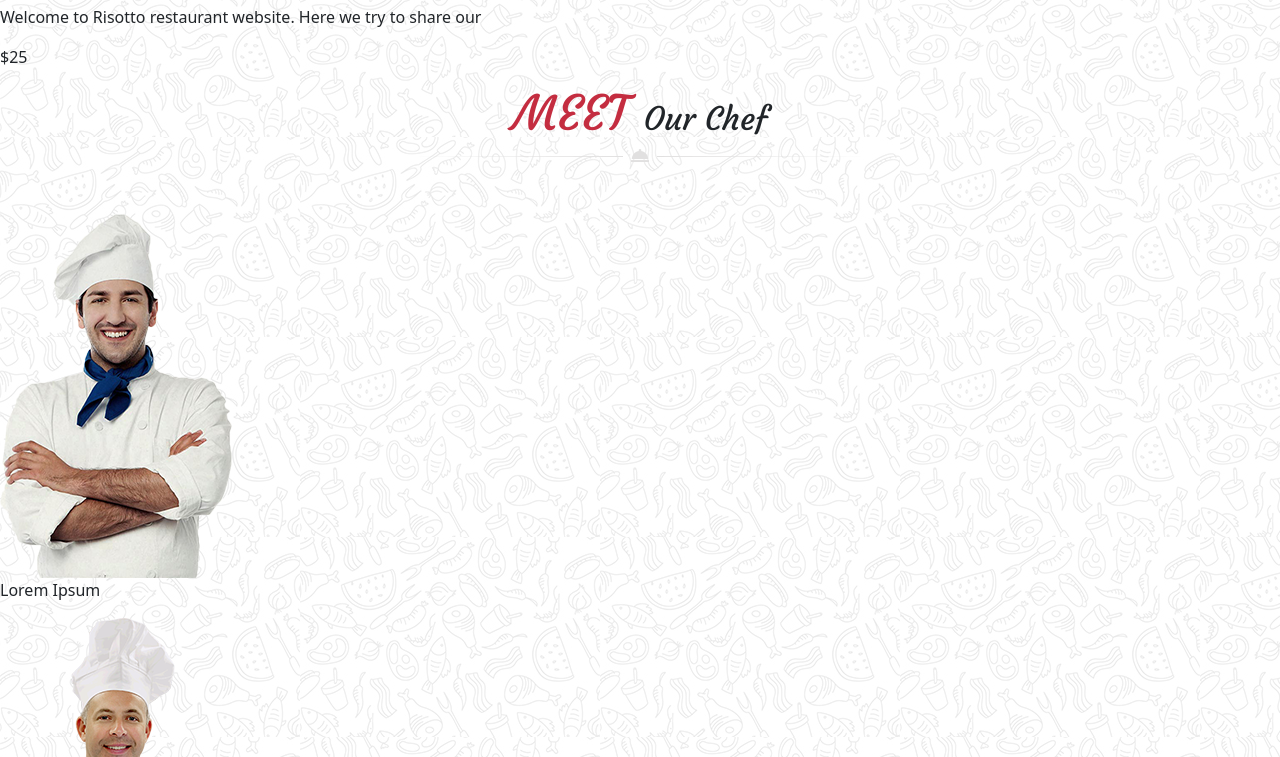
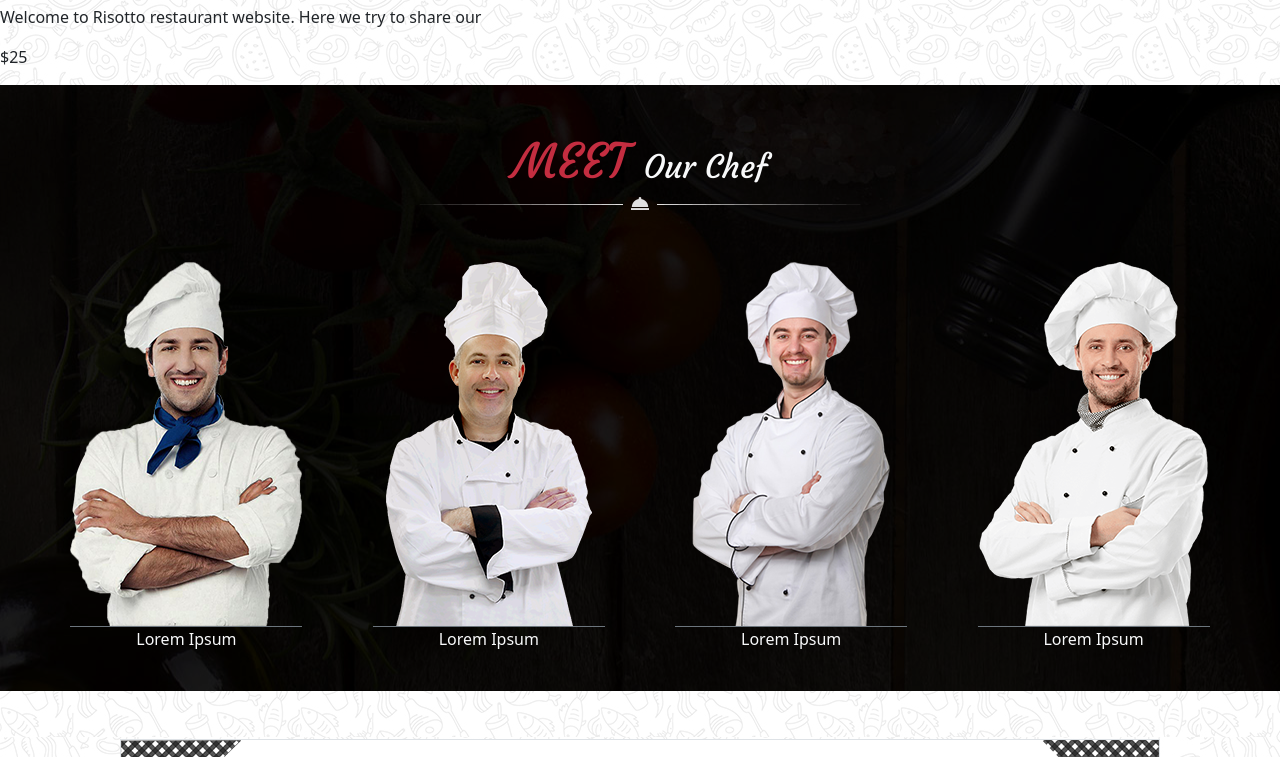
Before and after one commit to shuupsy/git_bootstrap_les_chefs_14, a website: page index.html in a window 1280 px wide. Shown: the part 3663-4420 px from the top of the page. Drawn offline with nearby package versions, Linux system fonts and the light colour scheme.

Commit message:
Chefs, done

```diff
--- a/index.html
+++ b/index.html
@@ -199,32 +199,32 @@
             <!-- Fin section List Menu -->
         </section>
 
-        <!-- Section Photos Chefs -->
-        <section>
+        <!-- Section(2) Photos Chefs -->
+        <section id="chefs" class="py-4">
             <!-- Titre photos chefs -->
-            <div class="titres mb-5">
-                <h2 class="m-0"><span>MEET </span>Our Chef</h2>
+            <div class="titres mt-4">
+                <h2 class="m-0 text-light"><span>MEET </span>Our Chef</h2>
                 <img src="public/images/decoration_line.png" alt="decoration line">
             </div>
             <!-- Photos chefs -->
-            <div>
+            <div class="mt-5 d-flex justify-content-evenly text-light text-center">
                 <div>
-                    <img src="public/images/chef1.png" alt="">
+                    <img class="border-bottom border-secondary" src="public/images/chef1.png" alt="chef cuisto">
                     <p>Lorem Ipsum</p>
                 </div>
 
                 <div>
-                    <img src="public/images/chef2.png" alt="">
+                    <img class="border-bottom border-secondary" src="public/images/chef2.png" alt="chef cuisto">
                     <p>Lorem Ipsum</p>
                 </div>
 
                 <div>
-                    <img src="public/images/chef3.png" alt="">
+                    <img class="border-bottom border-secondary" src="public/images/chef3.png" alt="chef cuisto">
                     <p>Lorem Ipsum</p>
                 </div>
 
                 <div>
-                    <img src="public/images/chef4.png" alt="">
+                    <img class="border-bottom border-secondary" src="public/images/chef4.png" alt="chef cuisto">
                     <p>Lorem Ipsum</p>
                 </div>
             </div>
--- a/src/modules/_section2.sass
+++ b/src/modules/_section2.sass
@@ -0,0 +1,5 @@
+#chefs
+    background-image: url('../images/team_background.jpg')
+    background-repeat: no-repeat
+    background-color: #00000090
+    background-blend-mode: darken
```
Also changed, not shown: public/css/style.css, 1 other file.
